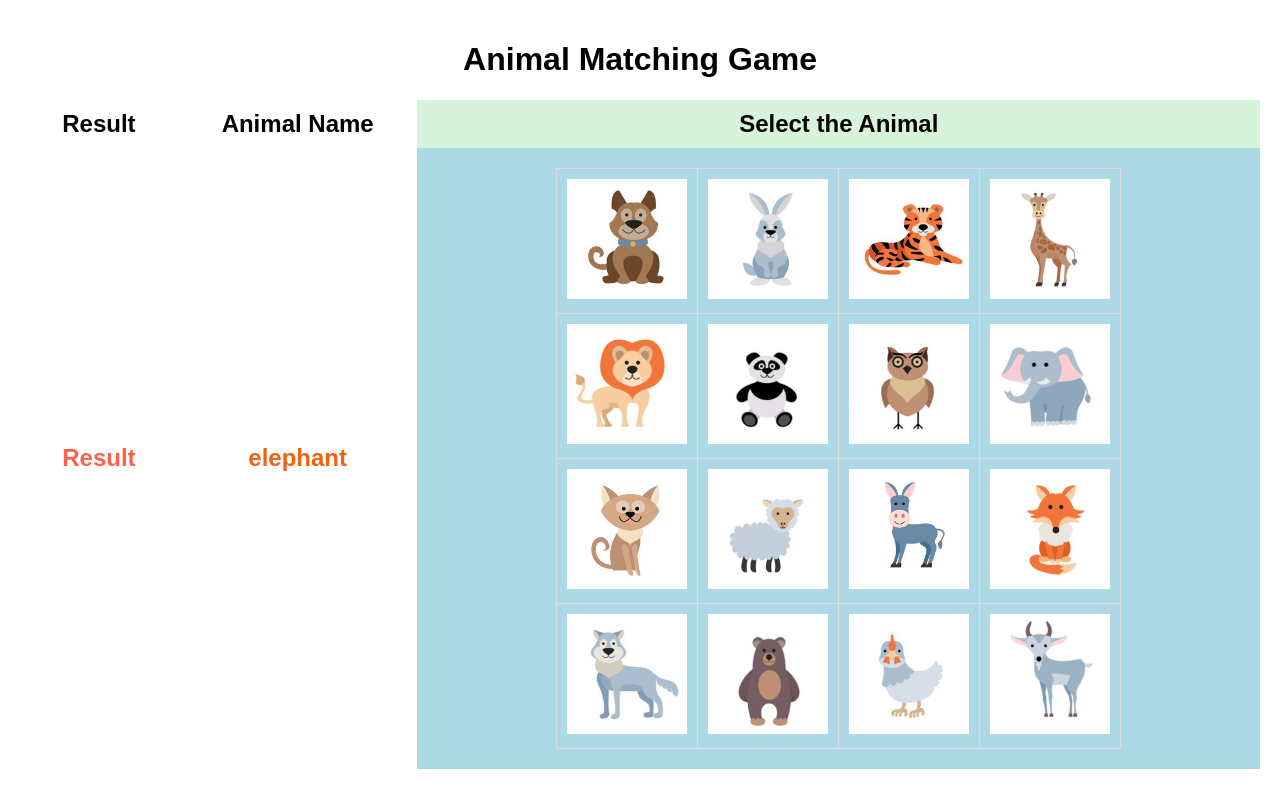
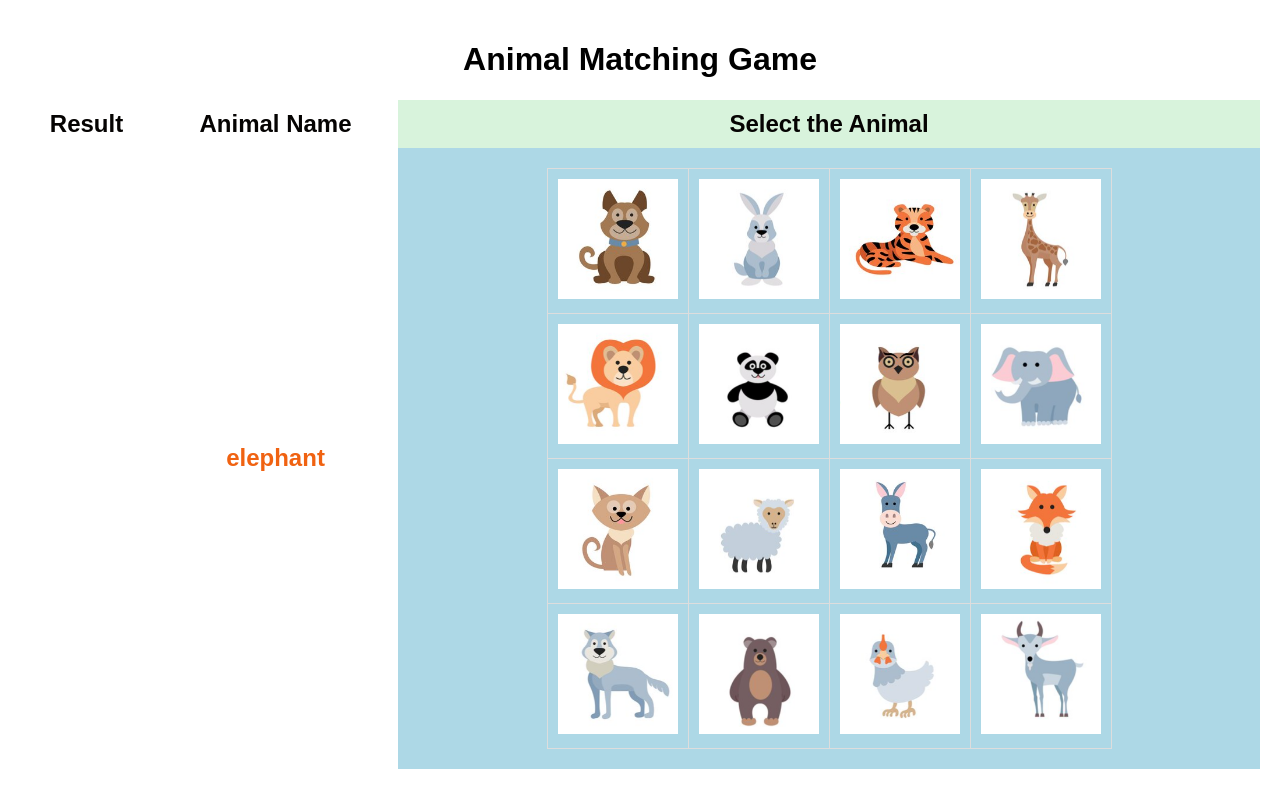
Before and after one commit to ImeshaMadhumali/IT3133-Assignment4, a React (Create React App) app in the folder animal-matching-game/: page / in a window 1280 px wide. Built offline with nearby package versions, Linux system fonts and the light colour scheme.

Commit message:
Change the Result column to show nothing at default situation

```diff
--- a/animal-matching-game/src/components/AnimalGame.js
+++ b/animal-matching-game/src/components/AnimalGame.js
@@ -6,7 +6,7 @@ function AnimalGame() {
   // Initialize the random animal directly when the component is loaded
   const randomIndex = Math.floor(Math.random() * animals.length);
   const [randomAnimal] = useState(animals[randomIndex]); // Static random animal
-  const [result, setResult] = useState('Result'); // Default result text
+  const [result, setResult] = useState(" "); // Default result text
 
   const handleAnimalClick = (clickedName) => {
     // Update the result based on the clicked animal
```
